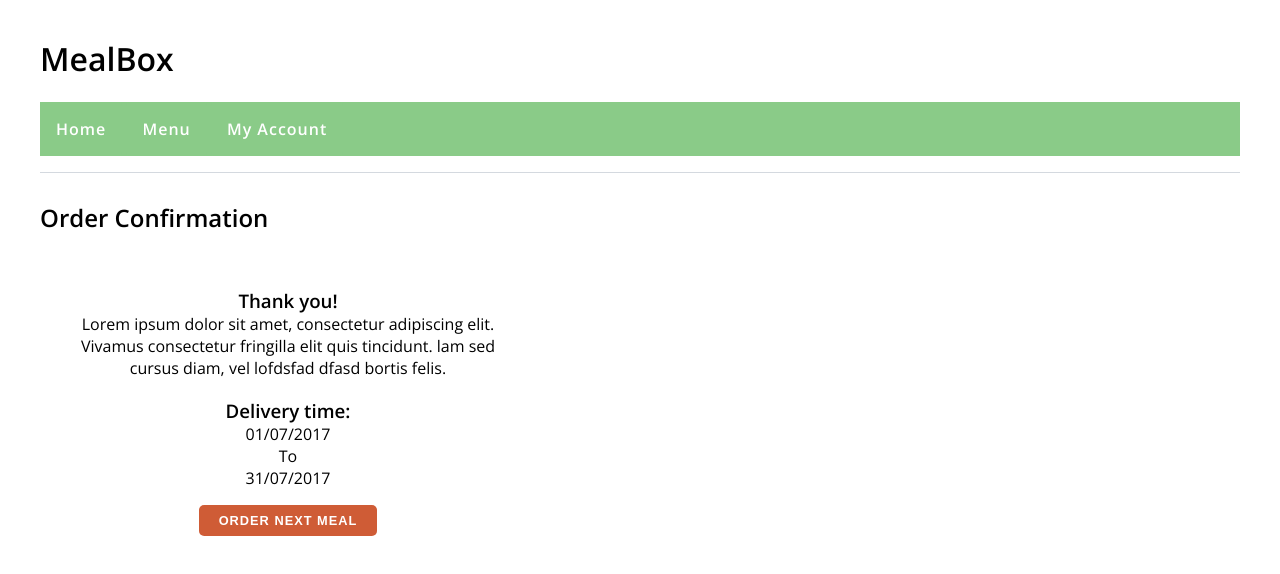
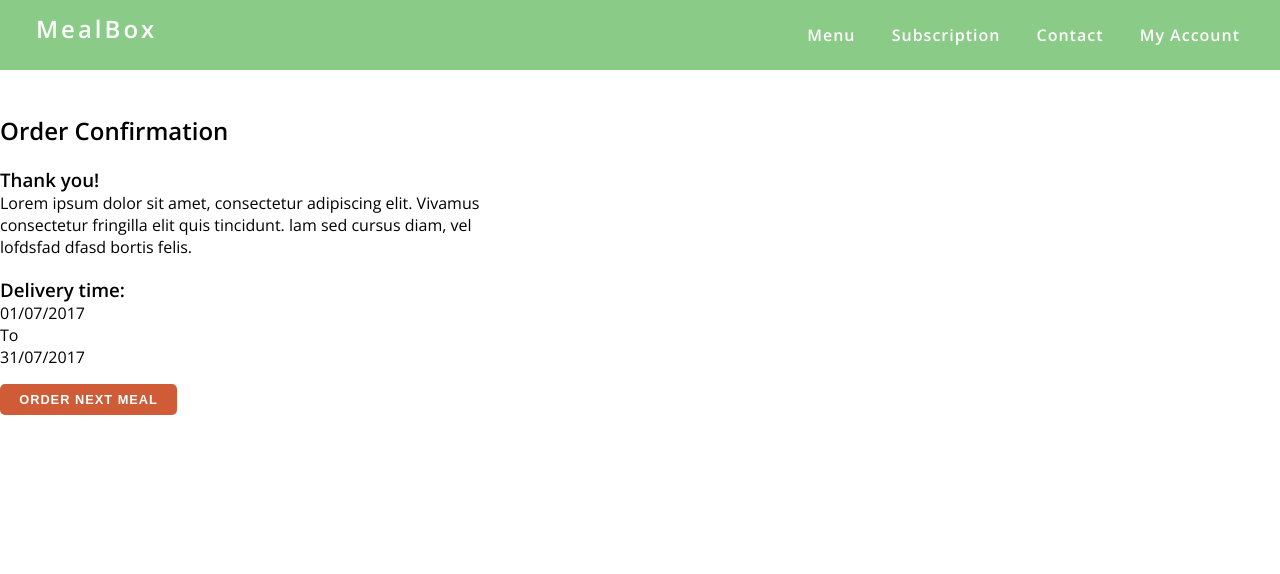
Before and after one commit to nshukri/iat339-project2, a plain HTML site: page order-confirm1.html in a window 1280 px wide. Drawn offline with nearby package versions, Linux system fonts and the light colour scheme.

Commit message:
order confirm page change nav

```diff
--- a/confirm-order.html
+++ b/order-confirm1.html
@@ -7,32 +7,37 @@
 		<meta name="viewport" content="width=device-width, initial-scale=1.0">
 
 		<link href="css/main.css" rel="stylesheet">
-
+		<link href="css/template.css" rel="stylesheet">
 	    <!-- Import fonts from google -->
 	    <link href="https://fonts.googleapis.com/css?family=Open+Sans:300,400,600" rel="stylesheet">
 	    <link href="https://fonts.googleapis.com/css?family=Caveat:400,700" rel="stylesheet">
 	</head>
 
 	<body>
-		<div id="header">
-			<h1>MealBox</h1>
-			<nav id="page-nav">
-		        <a class="button-nav" href="home.html">Home</a>
-		        <a class="button-nav" href="menu.html">Menu</a>
-		        <a class="button-nav" href="account.html">My Account</a>
-	      	</nav>
-      	</div>
+	    <section class="header">
+			<!-- Company Logo -->
+			<a class="nav-logo" href="#">MealBox</a>
+
+			<nav class="navigation">
+				<a class="button-nav" href="menu.html">Menu</a>
+				<a class="button-nav" href="#">Subscription</a>
+				<a class="button-nav" href="#">Contact</a>
+				<!-- Login button styling will be different -->
+				<a class="button-nav" href="account.html">My Account</a>
+			</nav>
+		</section>
 
       	<section class="order_confirm">
-      		<h2>Order Confirmation</h2>
-      		<div class="grid-col-4of10 grid-item">
+
+      		<div class="grid-col-4of10 confirm-item">
+      			<h2>Order Confirmation</h2>
 		  		<h3>Thank you!</h3>
 		  		<p>Lorem ipsum dolor sit amet, consectetur adipiscing elit. Vivamus consectetur fringilla elit quis tincidunt. lam sed cursus diam, vel lofdsfad dfasd bortis felis.</p>
 
 		  		<h3>Delivery time:</h3>
 		        <p>01/07/2017<br>To<br> 31/07/2017</p>
 
-		        <button class="default-button" onclick="window.location.href='comments.html'">Order next meal</button>
+		        <button class="default-button" onclick="window.location.href='order-confirm2.html'">Order next meal</button>
 			</div>
       	</section>
 	</body>
```
